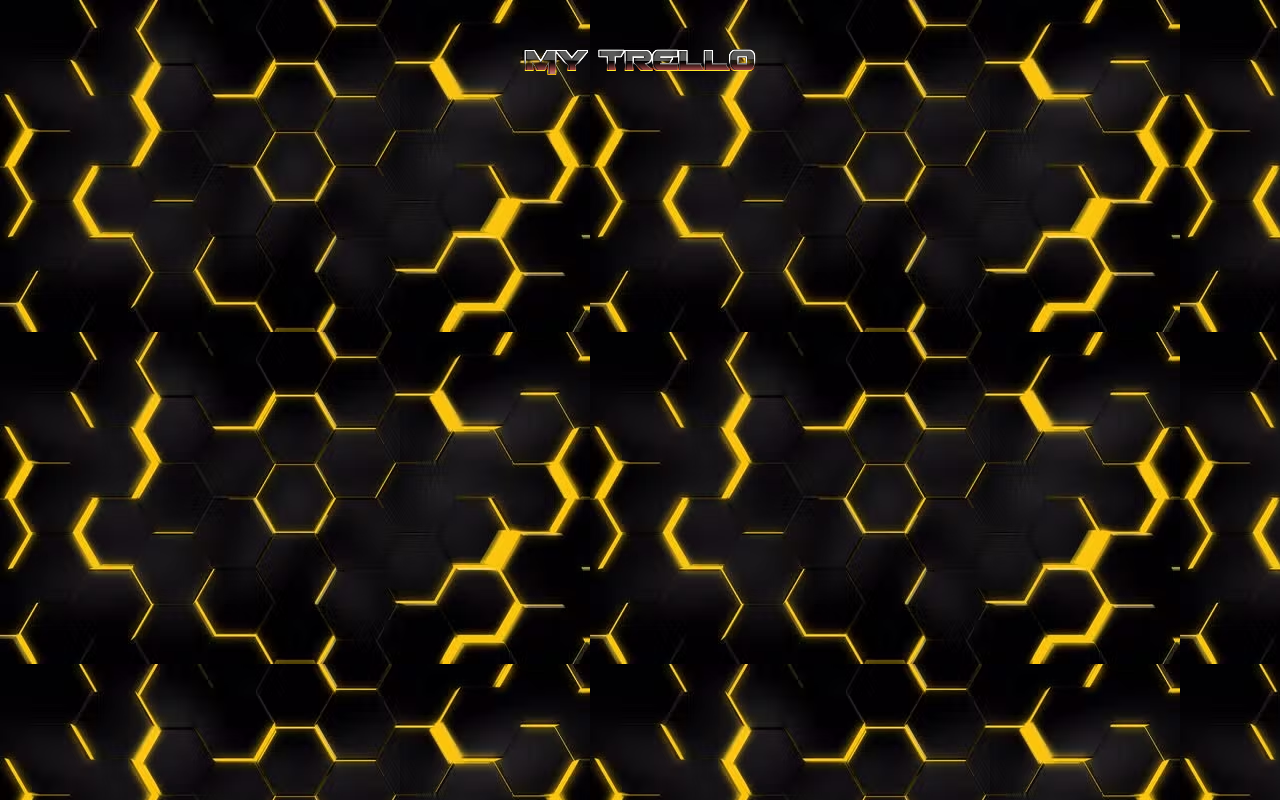
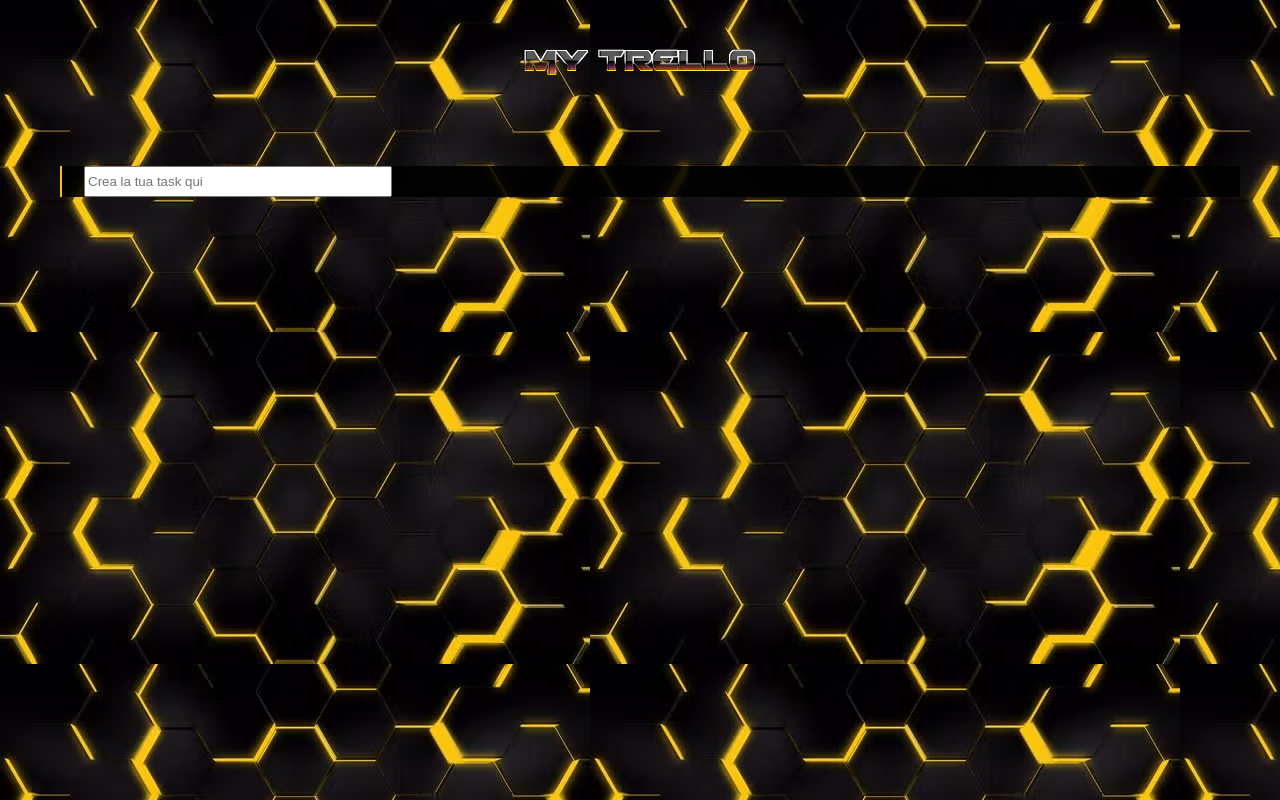
Before and after one commit to giovannidigregorio-bitrocketdev/MyTrello, a React (Create React App) app: page / in a window 1280 px wide. Built offline with nearby package versions, Linux system fonts and the light colour scheme.

Commit message:
feat(component): Input creation and positioning

```diff
--- a/src/components/GeneralHeader/GeneralHeader.jsx
+++ b/src/components/GeneralHeader/GeneralHeader.jsx
@@ -1,5 +1,6 @@
 import { Logo } from "../../Logo/Logo";
 import "./GeneralHeader.css";
+import { InputTask } from "./Header/Navbar/InputTask/InputTask";
 import { Navbar } from "./Header/Navbar/Navbar";
 
 export const GeneralHeader = () => {
@@ -7,6 +8,7 @@ export const GeneralHeader = () => {
     <div className="App">
       <Logo />
       <Navbar />
+      <InputTask />
     </div>
   );
-}
+};
--- /dev/null
+++ b/src/components/GeneralHeader/Header/Navbar/InputTask/InputTask.css
@@ -0,0 +1,10 @@
+.Navbar-li {
+  margin-left: 20px;
+  border-left: 2px solid rgb(255, 190, 13);
+  background: rgba(0, 0, 0, 0.9);
+}
+
+.searchTask {
+  width: 300px;
+  height: 25px;
+}
--- /dev/null
+++ b/src/components/GeneralHeader/Header/Navbar/InputTask/InputTask.jsx
@@ -0,0 +1,14 @@
+import React from "react";
+import "./InputTask.css";
+
+export const InputTask = () => {
+  return (
+    <li class="Navbar-li">
+      <input
+        class="searchTask"
+        type="text"
+        placeholder="Crea la tua task qui"
+      />
+    </li>
+  );
+};
```
